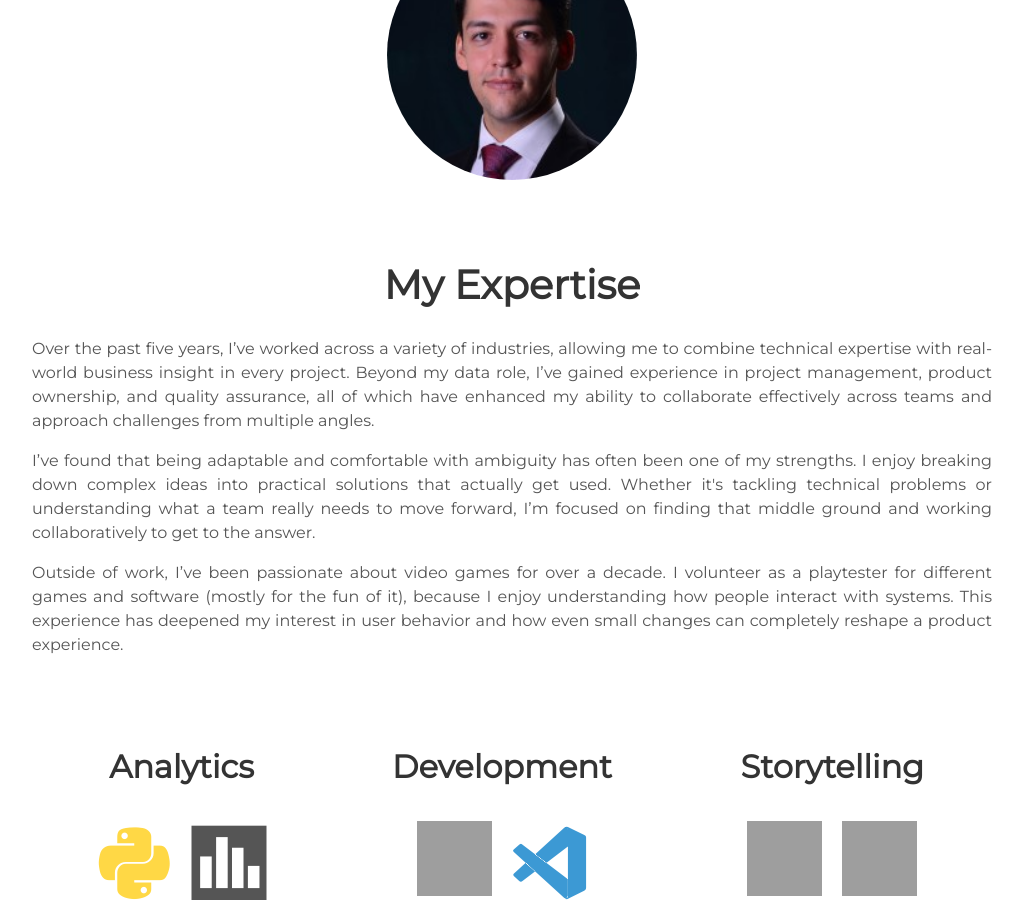
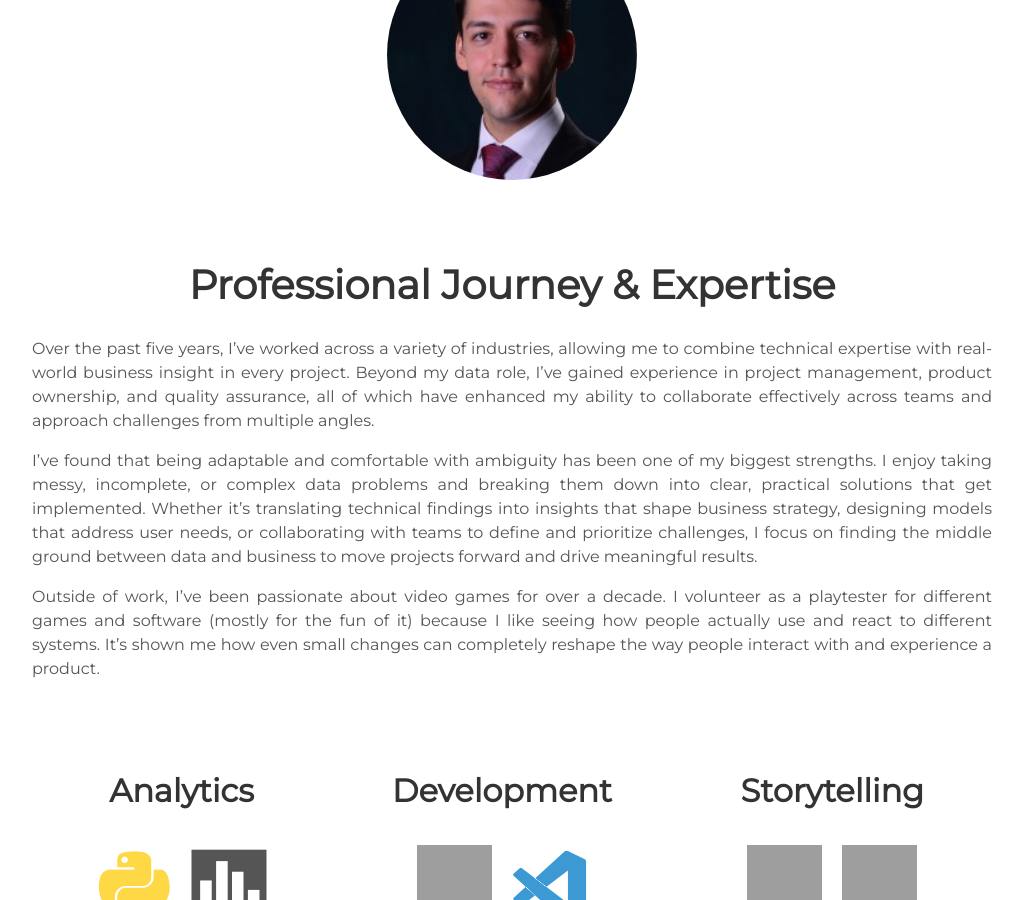
Before and after one commit to ItsAlValenci/itsalvalenci.github.io, a Jekyll site: the page built from index.html, in a window 1280 px wide and 900 px high, scrolled down 1070 px, cut to the strip 0-900 px from the top of the window. Shown: the whole strip, without its empty margins (128-1151 px from the left). Built offline with Jekyll 4.4.1, drawn with Linux system fonts in a browser that asks for light colours; some of the changed text lies outside the part shown; grey boxes are pictures that could not be loaded.

Commit message:
Update - config

```diff
--- a/_config.yml
+++ b/_config.yml
@@ -1,20 +1,20 @@
 # Site settings
 title: Albert Valencia | Portfolio
-description: Data scientist with over 3 years of experience helping businesses understand their data and make better decisions. Skilled at turning complex information into clear, practical solutions that drive real results.
+description: Senior Data Analyst with over 5 years of experience helping businesses understand their data and make better decisions. Skilled at turning complex information into clear, practical solutions that drive real results.
 baseurl: "" # the subpath of your site, e.g. /blog
 url: "https://itsalvalenci.github.io" # the base hostname & protocol for your site e.g. http://willianjusten.com.br
 
 # User settings
 username: ALBERT VALENCIA
-user_description: |
+user_description:
   <p>Over the past five years, I’ve worked across a variety of industries, allowing me to combine technical expertise with real-world business insight in every project. Beyond my data role, I’ve gained experience in project management, product ownership, and quality assurance, all of which have enhanced my ability to collaborate effectively across teams and approach challenges from multiple angles.</p>
 
-  <p>I’ve found that being adaptable and comfortable with ambiguity has often been one of my strengths. I enjoy breaking down complex ideas into practical solutions that actually get used. Whether it's tackling technical problems or understanding what a team really needs to move forward, I’m focused on finding that middle ground and working collaboratively to get to the answer.</p>
+  <p>I’ve found that being adaptable and comfortable with ambiguity has been one of my biggest strengths. I enjoy taking messy, incomplete, or complex data problems and breaking them down into clear, practical solutions that get implemented. Whether it’s translating technical findings into insights that shape business strategy, designing models that address user needs, or collaborating with teams to define and prioritize challenges, I focus on finding the middle ground between data and business to move projects forward and drive meaningful results.</p>
 
-  <p>Outside of work, I’ve been passionate about video games for over a decade. I volunteer as a playtester for different games and software (mostly for the fun of it), because I enjoy understanding how people interact with systems. This experience has deepened my interest in user behavior and how even small changes can completely reshape a product experience.</p>
+  <p>Outside of work, I’ve been passionate about video games for over a decade. I volunteer as a playtester for different games and software (mostly for the fun of it) because I like seeing how people actually use and react to different systems. It’s shown me how even small changes can completely reshape the way people interact with and experience a product.</p>
 
-user_title: Data Scientist | San Francisco, CA
-email: albertvalencia904@gmail.com
+user_title: Sr. Data Analyst | San Francisco, CA
+email: line.albertval@gmail.com
 twitter_username: ItsAlValenci
 github_username: ItsAlValenci
 
--- a/_includes/about.html
+++ b/_includes/about.html
@@ -3,7 +3,7 @@
   <img src="/assets/img/portrait.jpeg" alt="My Portrait" class="profile-image">
 </div>
 <div class="user-details">
-  <h1> My Expertise </h1>
+  <h1> Professional Journey & Expertise </h1>
   <p> {{site.user_description}} </p>
 </div>
   <div class="user">
--- a/_includes/header.html
+++ b/_includes/header.html
@@ -5,7 +5,7 @@
         <span class="site-description">{{site.user_title}}</span>
       </h1>
       <div class="header-icons">
-        <a aria-label="Send email" href="mailto:{{albertvalencia904@gmail.com}}"><i class="icon fa fa-envelope"></i></a>
+        <a aria-label="Send email" href="mailto:{{line.albertval@gmail.com}}"><i class="icon fa fa-envelope"></i></a>
         <!-- <a aria-label="My Twitter" target="_blank" href="https://twitter.com/{{site.twitter_username}}"><i class="icon fa fa-twitter" aria-hidden="true"></i></a> -->
         <a aria-label="My LinkedIn" target="_blank" href="https://www.linkedin.com/in/itsalvalenci"><i class="icon fa fa-linkedin" aria-hidden="true"></i></a>
         <a aria-label="My Github" target="_blank" href="https://github.com/ItsAlValenci"><i class="icon fa fa-github-alt" aria-hidden="true"></i></a>
```
Also changed, not shown: 1 other file.
